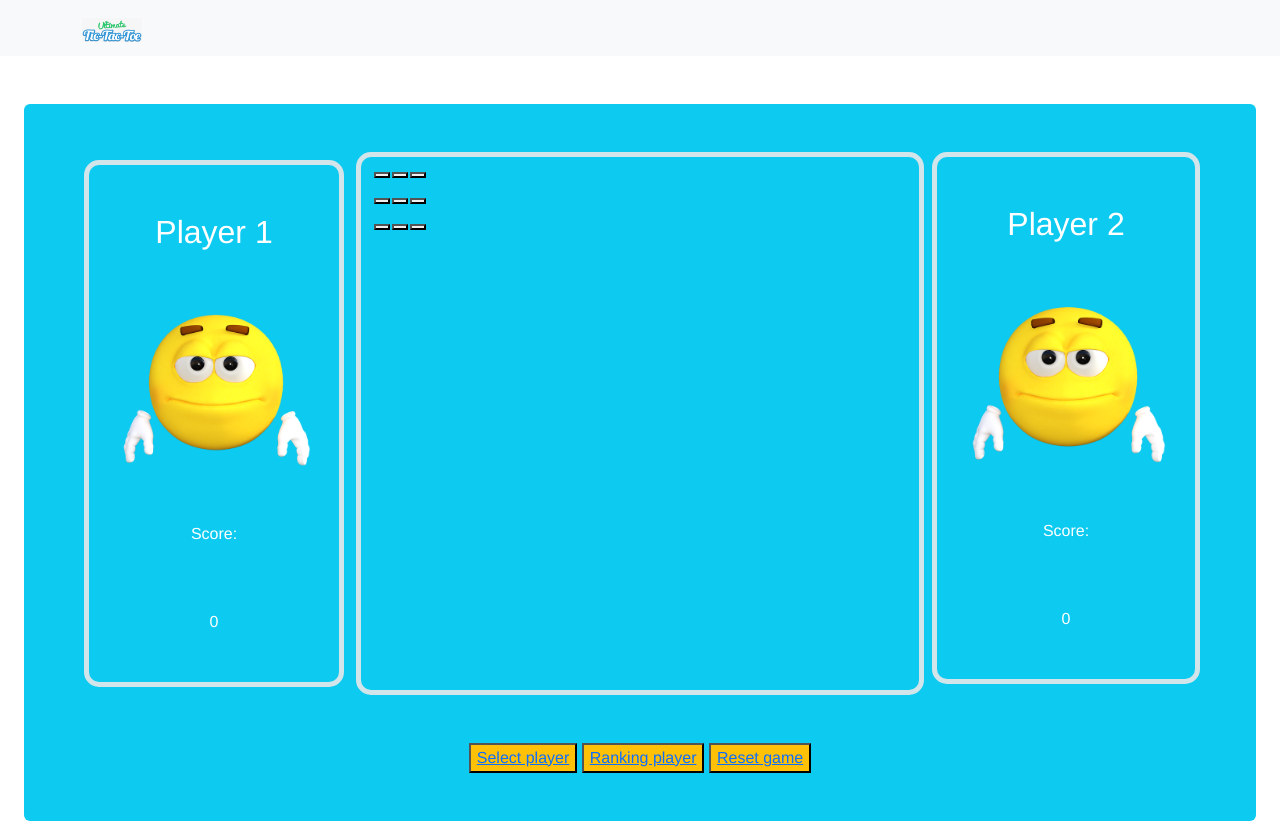
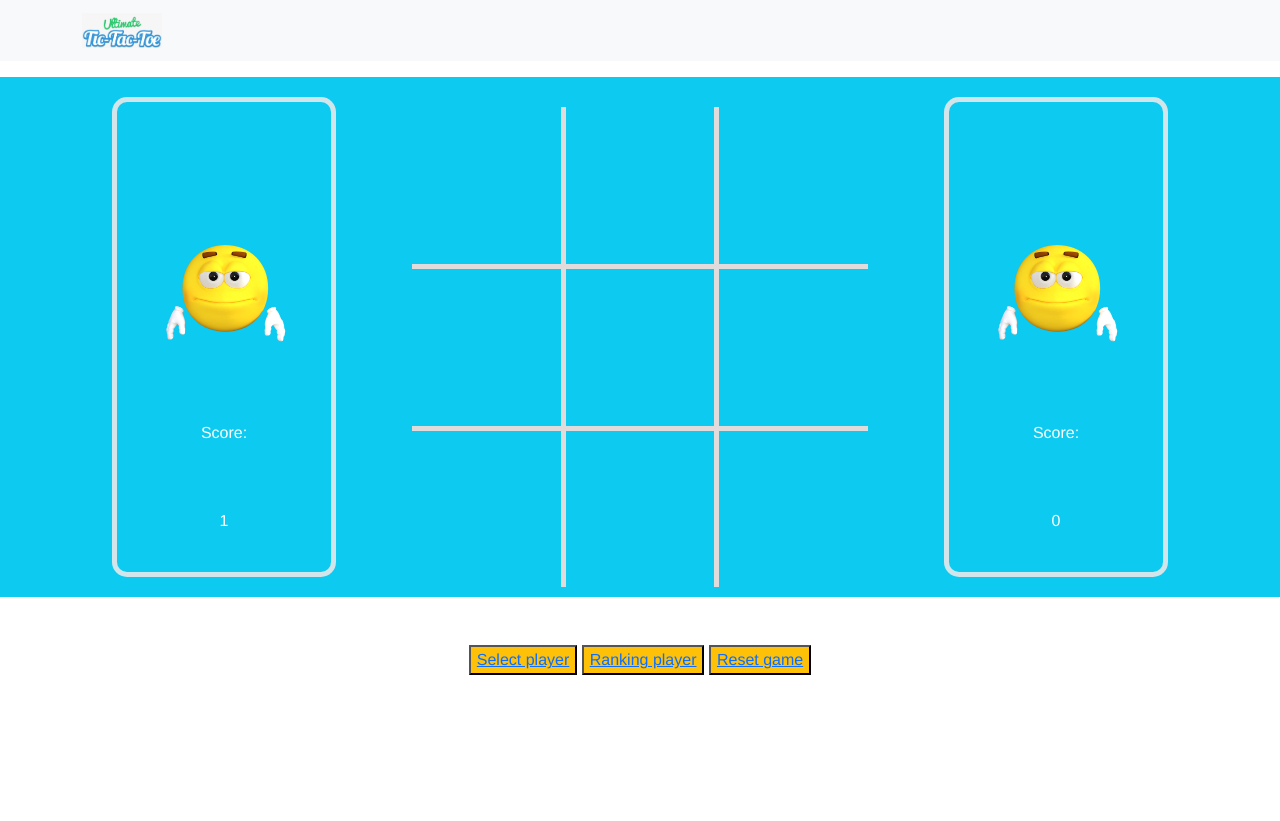
Before and after one commit to corina43/ccm_geekshubs_valencia_Tic-Tac-Toe_5.02.23, a plain HTML site: page pages/game.html in a window 1280 px wide. After the commit the page ends 800 px from the top, so only its background shows below. Drawn offline with nearby package versions, Linux system fonts and the light colour scheme.

Commit message:
estructura paginas,maquetacion

```diff
--- a/css/style.css
+++ b/css/style.css
@@ -1,27 +1,117 @@
 body {
-    min-width: 360px;
+
      font-family: Helvetica;
 
  }
 
- .container-fluid-player1{
+      .text-white2{
+        width: 30em;
+        height: 30em;
+        display: grid;
+
+        grid-template-columns: auto auto auto;
+        margin-bottom: 2.5em;
+        margin-left: 1em;
+        margin-right: 1em;
+        gap: 0;
+
+     }
+
+     .box{
+        width:100%;
+        height: 100%;
+        border-right: 5px solid rgb(226, 219, 219);
+        border-bottom: 5px solid rgb(226, 219, 219);
+        text-align: center;
+        display: flex;
+        justify-content: center;
+        align-items: center;
+        margin-top: 2em;
+        line-height: 5em;
+        cursor: pointer;
+        user-select: auto;
+        font-size: 15px;
+        font-weight: bold;
+        color: aliceblue;
+    }
+
+    .box:nth-child(3n){
+        border-right: none;
+
+    }
+    .box:nth-child(n+7){
+        border-bottom: none;
+
+    }
+    .picture1{
+        background-image: url(../img/init.png);
+        background-position: center;
+        background-repeat: no-repeat;
+        background-size: contain;
+        width: 10em;
+        height: 10em;
+        /* position: absolute; */
+
+    }
+    .card-player{
         border-radius: 15px ;
         border: 5px solid rgba(240, 234, 234, 0.868);
+        width: 14em;
+        height: 30em;
+    }
+    @media(max-width: 1024px ){
+        .text-white2{
+            width: 15em;
+            height: 15em;
 
+            margin-bottom: 2.5em;
+         }
+         .box{
+            width:100%;
+            height: 100%;
+
+        }
+    }
+    @media(max-width: 576px ){
+        .text-white2{
+            width: 15em;
+            height: 15em;
+
+            margin-bottom: 2.5em;
+         }
+        .box{
+            width: 100%;
+            height: 100%;
+            text-align: center;
+            display: flex;
+            justify-content: center;
+            align-items: center;
+            margin-top: 2em;
+
+        }
+    }
+    @media(max-width: 360px){
+        .text-white2{
+            width: 15em;
+            height: 15em;
+
+            margin-bottom: 2.5em;
+         }
+        .box{
+            width: 100%;
+            height: 100%;
+            text-align: center;
+            display: flex;
+            justify-content: center;
+            align-items: center;
+            margin-top: 2em;
 
 
         }
- .container-fluid-player2{
+        .card-player{
             border-radius: 15px ;
             border: 5px solid rgba(240, 234, 234, 0.868);
-
-
-
+            width: 10em;
+            height: 10em;
         }
-     .container-fluid-table{
-         border-radius: 15px ;
-         border: 5px solid rgba(240, 234, 234, 0.868);
-
-
-
     }
--- /dev/null
+++ b/js/game.js
@@ -0,0 +1,71 @@
+//capturar datos de storage
+let inputNamePlayer1  = sessionStorage.getItem("namePlayer1");
+let inputNamePlayer2  = sessionStorage.getItem("namePlayer2");
+
+document.getElementById("player1").innerHTML = inputNamePlayer1;
+document.getElementById("player2").innerHTML = inputNamePlayer2;
+
+   const playerselect = () =>{
+
+   }
+
+ let tablero = Array.from(document.getElementsByClassName("box"));
+
+ let turno = true;
+
+ let fichaP1 = 3;
+ let fichaP2= 3;
+
+
+ let miTablero = ["","","","","","","","",""];
+
+ let combinacionGanadora = [
+     [0, 1, 2],
+     [3, 4, 5],
+     [6, 7, 8],
+     [0, 3, 6],
+     [1, 4, 7],
+     [2, 5, 8],
+     [0, 4, 8],
+     [2, 4, 6],
+   ];
+
+const comprueboGanador = () => {
+     console.log(miTablero);
+
+ }
+
+ tablero.map(
+     (celda) => {
+         celda.addEventListener('click', ()=> {
+
+            //Ejemplo de como añadir una clase a un elemento seleccionado
+            // celda.classList.add('cellDesign2');
+
+            //Ejemplo de inyección de HTML desde JavaScript
+            // celda.innerHTML = `<p class='devil'>NUNCA LO ACABARAS</p>`;
+
+//             //Compruebo que SI puedo pintar la X o la O.
+             if((celda.innerHTML === "") && (fichaP1 > 0 || fichaP2 > 0)){
+
+//                 //Aqui PINTO el simbolo, dependiendo del turno
+                 celda.innerHTML = (turno) ? "X" : "O";
+
+//                 //Después, dependiendo tambien de quien fuese el turno, le quito una ficha
+//                 //de las que puede poner
+                 (turno) ? fichaP1 -- : fichaP2--;
+
+
+//                 //Finalmente, además de que en pantalla quede marcada, guardo la posición
+//                 //que ocupa en mi tablero lógico
+                 miTablero[celda.id] = (turno) ? "X" : "O";
+
+                comprueboGanador();
+
+//                 //Cambiamos de turno
+                 turno = !turno;
+            }
+         })
+     }
+ )
+// console.log("hola")
--- a/pages/game.html
+++ b/pages/game.html
@@ -13,111 +13,60 @@
     <nav class="navbar navbar-light bg-light">
         <div class="container">
           <a class="navbar-brand " href="/index.html">
-            <img src="/img/tic-tac-toe-logo.png" alt="" width="60" height="24">
+            <img src="/img/tic-tac-toe-logo.png" alt="" width="80em" >
           </a>
         </div>
       </nav>
-      <div class="positioning container-fluid mt-md-5 mt-0">
-        <div class="row justify-content-center align-items-center m-0 g-0 p-0">
 
-         <div class="container-fluid  mt-md-sm-3">
-            <!-- <h2 class="text-center">Tic Tac Toe...</h2>  -->
-            <div class="mt-md-sm-3 p-5  bg-info text-white rounded">
+      <!-- <div class="container-fluid bg-info justify-content-center  d-flex  align-items-center  mt-5 md-5  fondo ">
+        <div class="row justify-content-center align-items-center m-0 g-0 p-0"> -->
 
-               <div class="container-fluid mt-md-sm-3">
+         <div class="container-fluid bg-info mt-3 md-3 ">
+             <!-- <h2 class="text-center">Tic Tac Toe...</h2>   -->
+            <div class="row justify-content-center align-items-center">
+                <div class="col-6 col-lg-3 px-2  text-white">
+                    <div class="card  bg-info container-fluid justify-content-center align-items-center card-player">
+                        <div class="card-body">
+                            <h2 class="mt-3 md-3  text-center p-5 md-5" id="player1">Player 1</h2>
+                           <span class="text center" id="player1TurnsLeft"><p class="card-text" id="player1TurnsText"></p></span>
+                            <div class="picture1 "></div>
+                            <div class="footer-card">
+                                <p class="footer-card_p mt-md-sm-3 text-center p-5">Score:</p>
+                                <p class="footer-card-number-score text-center mb-5" id="score">1</p>
+                            </div>
+                        </div>
+                    </div>
+                </div>
 
-                <div class="row ">
+                <div class=" row col-12 col-sm-6 text-white2  ">
+                    <div class="box"></div>
+                    <div class="box"></div>
+                    <div class="box"></div>
+                    <div class="box"></div>
+                    <div class="box"></div>
+                    <div class="box"></div>
+                    <div class="box"></div>
+                    <div class="box"></div>
+                    <div class="box"></div>
+                </div>
 
-                    <div class="col-sm-3 py-2  text-white">
-                        <div class="container-fluid-player2 sm-3">
-                       <h2 class="mt-md-sm-3 text-center p-md-5" id="player2_title ">Player 1</h2>
-                   <picture class="section_aside-picture mt-3"><img class="img-fluid" src="/img/init.png" alt="">
-                   </picture>
+                <div class="col-6 col-lg-3 px-2 text-white">
+                    <div class="card bg-info  bg-info container-fluid justify-content-center align-items-center card-player">
+                        <div class="card-body">
+                            <h2 class="mt-3 md-3  text-center p-5 md-5" id="player2">Player 2</h2>
+                            <span class="text center" id="player1TurnsLeft"><p class="card-text" id="player1TurnsText"></p></span>
+                            <div class="picture1"></div>
                             <div class="footer-card">
                                 <p class="footer-card_p mt-md-sm-3 text-center p-5">Score:</p>
                                 <p class="footer-card-number-score text-center mb-5" id="score">0</p>
                             </div>
                         </div>
-
-
-                </div>
-                <div class="container-fluid-table col-sm-6  text-white ">
-                    <div class=" mt-md-sm-6">
-                    <table class="section_main-table" >
-                        <tr class="tr">
-                          <td id="c1_1">
-                            <button class="button_sel button_select" onclick="active_c_11()"type="button" id="button_active1">
-
-                            </button>
-                        </td>
-                        <td id="c1_2">
-                            <button class="button_sel button_select" onclick="active_c_12() "
-                            type="button" id="button_active2">
-
-                            </button>
-                        </td>
-                        <td id="c1_3">
-                            <button class="button_sel button_select" onclick="active_c_13()"type="button" id="button_active3" >
-
-                            </button>
-                        </td>
-
-                        </tr>
-<tr>
-    <td id="c2_1">
-        <button class="button_sel button_select" onclick="active_c_21()"type="button" id="button_active3">
-
-        </button>
-    </td>
-    <td id="c2_2">
-        <button class="button_sel button_select" onclick="active_c_22() "
-        type="button" id="button_active4">
-
-        </button>
-    </td>
-    <td id="c2_3">
-        <button class="button_sel button_select" onclick="active_c_23()"type="button" id="button_active6" >
-
-        </button>
-    </td>
-</tr>
-<tr>
-    <td id="c3_1">
-        <button class="button_sel button_select" onclick="active_c_31()"type="button" id="button_active7">
-
-        </button>
-    </td>
-    <td id="c3_2">
-        <button class="button_sel button_select" onclick="active_c_32() "
-        type="button" id="button_active8">
-
-        </button>
-    </td>
-    <td id="c3_3">
-        <button class="button_sel button_select" onclick="active_c_33()"type="button" id="button_active9" >
-
-        </button>
-    </td>
-</tr>
-                    </table>
-                </div></div>
-
-
-
-                  <div class="col-sm-3 px-2  text-white">
-                     <div class="container-fluid-player2 sm-3">
-                    <h2 class="sm-3 text-center p-md-5" id="player2_title">Player 2</h2>
-                <picture class="section_aside-picture mt-3"><img class="img-fluid" src="/img/init.png" alt="">
-                </picture>
-                <div class="footer-card">
-                    <p class="footer-card_p text-center p-5">Score:</p>
-                    <p class="footer-card-number-score text-center mb-5" id="score">0</p>
                     </div>
                 </div>
 
             </div>
         </div>
-    </div>
+
     <div class="footer text-center">
 
 
@@ -130,27 +79,6 @@
 </div>
 
 </div>
-
-
-
-
-
-
-
-
-
-
-
-
-
-
-
-
-
-
-
-
-
-
+<script src="../js/game.js"></script>
 </body>
 </html>
```
Also changed, not shown: js/select.js (added, +11 -0 lines), pages/select.html (+15 -55 lines). Lines whose indentation alone changed are shown as unchanged.
